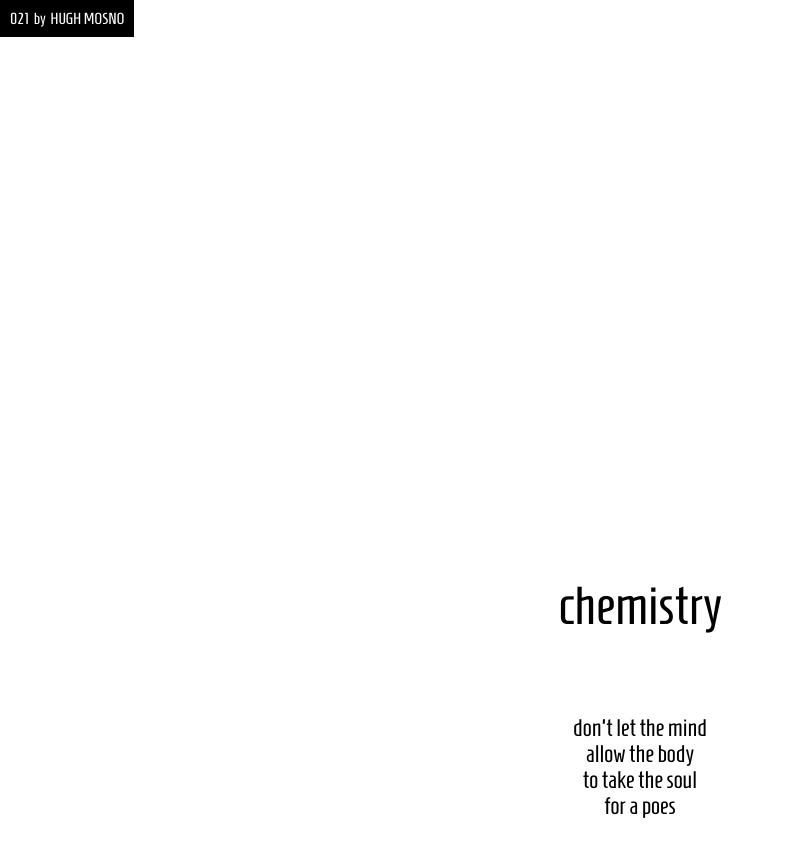
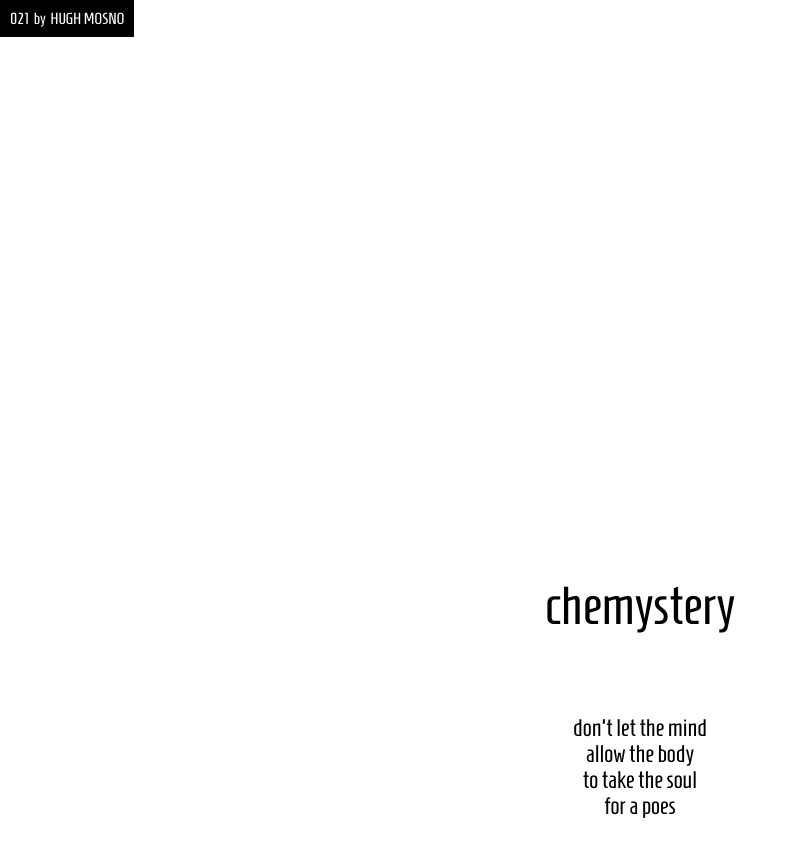
Before and after one commit to themeticus/021, a plain HTML site: page index.html in a window 1280 px wide. Shown: the top 856 px of the page, without its empty margins (0-798 px from the left). Drawn offline with Linux system fonts and the light colour scheme.

Commit message:
freshness ++++

```diff
--- a/index.html
+++ b/index.html
@@ -18,9 +18,9 @@
 			<bold class="whobemewhenwebethree">021&nbsp;&nbsp;by&nbsp;&nbsp;HUGH MOSNO</bold>
 		</div>
 
-		<div data-anchor="chemistry">
-			<div class="content">
-				<h1>chemistry</h1><br />
+		<div data-anchor="chemystery">
+			<div class="content">
+				<h1>chemystery</h1><br />
 				<p>don't let the mind<br/>
 						allow the body<br/>
 						to take the soul<br/>
```
